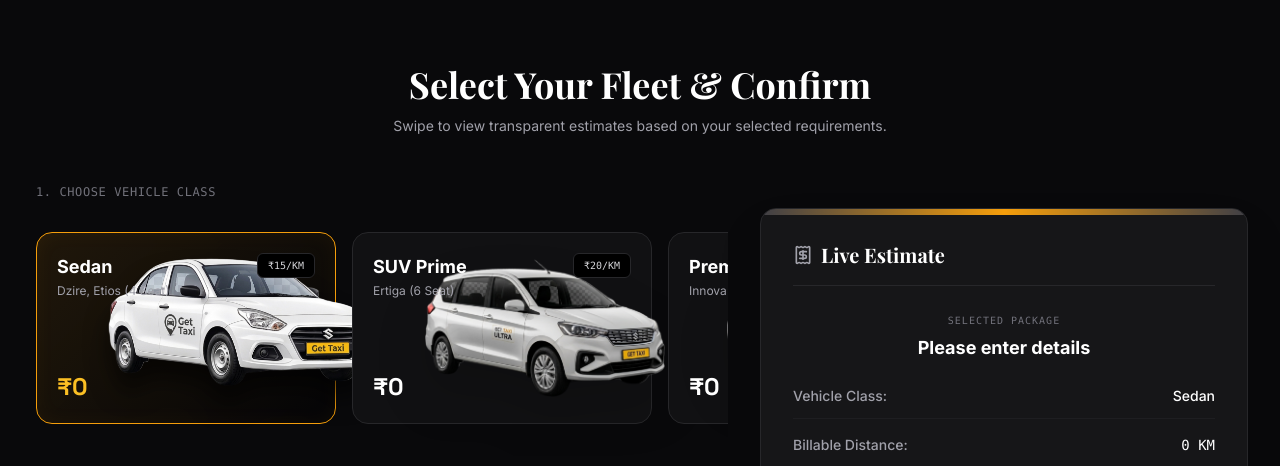
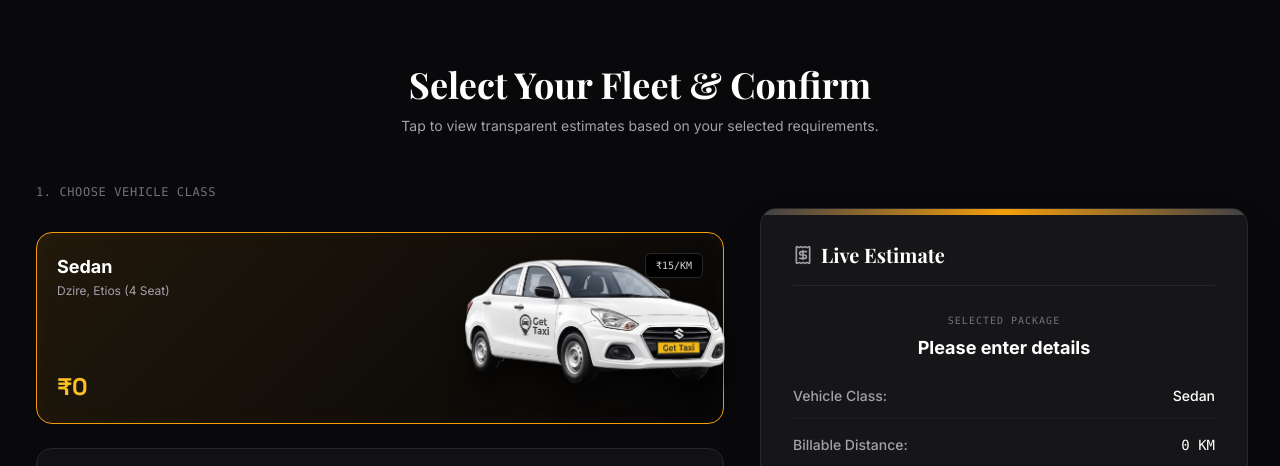
Before and after one commit to Habeeb-GetCabs/Get-Taxi-Modern, a plain HTML site: page index.html in a window 1280 px wide. Shown: the part 817-1283 px from the top of the page. Drawn offline with nearby package versions, Linux system fonts and the light colour scheme.

Commit message:
Update index.html

```diff
--- a/index.html
+++ b/index.html
@@ -126,7 +126,8 @@
   <!-- Hero & Form Overlay -->
   <section class="relative min-h-screen bg-zinc-950 flex items-center pt-24 pb-12 overflow-hidden">
     <div class="absolute inset-0 z-0">
-      <video autoplay loop muted playsinline class="w-full h-full object-cover opacity-30">
+      <!-- Video tag updated with preload="auto" -->
+      <video autoplay loop muted playsinline preload="auto" class="w-full h-full object-cover opacity-30">
         <source src="YOUR_COMPRESSED_VIDEO.mp4" type="video/mp4">
         <img src="https://images.unsplash.com/photo-1549317661-bd32c8ce0db2?auto=format&fit=crop&q=80&w=1920" class="w-full h-full object-cover opacity-30" />
       </video>
@@ -244,21 +245,21 @@
 
       <div class="text-center max-w-2xl mx-auto mb-12 space-y-3">
         <h3 class="font-serif font-bold text-3xl sm:text-4xl text-white">Select Your Fleet & Confirm</h3>
-        <p class="text-sm text-zinc-400">Swipe to view transparent estimates based on your selected requirements.</p>
+        <p class="text-sm text-zinc-400">Tap to view transparent estimates based on your selected requirements.</p>
       </div>
 
       <div class="grid grid-cols-1 lg:grid-cols-12 gap-8 items-start">
 
-        <!-- Left: Fleet Selection (Horizontal Scroll) & Contact -->
+        <!-- Left: Fleet Selection (Vertical Stack) & Contact -->
         <div class="lg:col-span-7 space-y-8">
 
           <div>
             <label class="block text-xs font-mono uppercase tracking-wider text-zinc-500 mb-4 ml-1">1. Choose Vehicle Class</label>
-            <!-- Horizontal Swipe Container -->
-            <div class="flex overflow-x-auto hide-scrollbar gap-4 pb-8 snap-x snap-mandatory pt-4 px-1" id="fleet-container">
+            <!-- Vertical Stack Container -->
+            <div class="flex flex-col gap-6 pb-8 pt-4 px-1" id="fleet-container">
 
               <!-- Sedan -->
-              <div onclick="selectVehicle('Sedan')" id="vehicle-card-Sedan" class="fleet-card active relative min-w-[280px] sm:min-w-[300px] h-48 rounded-2xl border border-brand-500 bg-zinc-900/40 p-5 cursor-pointer snap-center shrink-0 flex flex-col transition-colors">
+              <div onclick="selectVehicle('Sedan')" id="vehicle-card-Sedan" class="fleet-card active relative w-full h-48 rounded-2xl border border-brand-500 bg-zinc-900/40 p-5 cursor-pointer flex flex-col transition-colors">
                 <div class="flex justify-between items-start z-10">
                   <div>
                     <h4 class="font-bold text-lg text-white">Sedan</h4>
@@ -267,14 +268,14 @@
                   <span class="text-[10px] bg-black px-2.5 py-1 rounded-md text-zinc-300 font-mono border border-zinc-800">₹15/KM</span>
                 </div>
                 <!-- Transparent Car PNG -->
-                <div class="absolute inset-y-0 right-[-10%] flex items-center justify-end w-full pointer-events-none pr-4">
-                  <img src="fleet-sedan.png" alt="Sedan" class="car-image w-[80%] max-w-[240px] object-contain drop-shadow-2xl" onerror="this.style.display='none'">
+                <div class="absolute inset-y-0 right-0 flex items-center justify-end w-2/3 pointer-events-none pr-2 sm:pr-6">
+                  <img src="fleet-sedan.png" alt="Sedan" class="car-image w-full max-w-[220px] object-contain drop-shadow-2xl" onerror="this.style.display='none'">
                 </div>
                 <div id="price-Sedan" class="font-display font-black text-2xl text-brand-400 mt-auto z-10">₹0</div>
               </div>
 
               <!-- SUV Prime -->
-              <div onclick="selectVehicle('SUV_Prime')" id="vehicle-card-SUV_Prime" class="fleet-card relative min-w-[280px] sm:min-w-[300px] h-48 rounded-2xl border border-zinc-800 bg-[#111113] p-5 cursor-pointer snap-center shrink-0 flex flex-col transition-colors">
+              <div onclick="selectVehicle('SUV_Prime')" id="vehicle-card-SUV_Prime" class="fleet-card relative w-full h-48 rounded-2xl border border-zinc-800 bg-[#111113] p-5 cursor-pointer flex flex-col transition-colors">
                 <div class="flex justify-between items-start z-10">
                   <div>
                     <h4 class="font-bold text-lg text-white">SUV Prime</h4>
@@ -283,14 +284,14 @@
                   <span class="text-[10px] bg-black px-2.5 py-1 rounded-md text-zinc-300 font-mono border border-zinc-800">₹20/KM</span>
                 </div>
                 <!-- Transparent Car PNG -->
-                <div class="absolute inset-y-0 right-[-10%] flex items-center justify-end w-full pointer-events-none pr-4">
-                  <img src="fleet-suv-prime.png" alt="SUV Prime" class="car-image w-[85%] max-w-[250px] object-contain drop-shadow-2xl" onerror="this.style.display='none'">
+                <div class="absolute inset-y-0 right-0 flex items-center justify-end w-2/3 pointer-events-none pr-2 sm:pr-6">
+                  <img src="fleet-suv-prime.png" alt="SUV Prime" class="car-image w-full max-w-[230px] object-contain drop-shadow-2xl" onerror="this.style.display='none'">
                 </div>
                 <div id="price-SUV_Prime" class="font-display font-black text-2xl text-white mt-auto z-10">₹0</div>
               </div>
 
               <!-- Premium SUV -->
-              <div onclick="selectVehicle('Premium_SUV')" id="vehicle-card-Premium_SUV" class="fleet-card relative min-w-[280px] sm:min-w-[300px] h-48 rounded-2xl border border-zinc-800 bg-[#111113] p-5 cursor-pointer snap-center shrink-0 flex flex-col transition-colors">
+              <div onclick="selectVehicle('Premium_SUV')" id="vehicle-card-Premium_SUV" class="fleet-card relative w-full h-48 rounded-2xl border border-zinc-800 bg-[#111113] p-5 cursor-pointer flex flex-col transition-colors">
                 <div class="flex justify-between items-start z-10">
                   <div>
                     <h4 class="font-bold text-lg text-white">Premium SUV</h4>
@@ -299,8 +300,8 @@
                   <span class="text-[10px] bg-black px-2.5 py-1 rounded-md text-zinc-300 font-mono border border-zinc-800">₹25/KM</span>
                 </div>
                 <!-- Transparent Car PNG -->
-                <div class="absolute inset-y-0 right-[-10%] flex items-center justify-end w-full pointer-events-none pr-4">
-                  <img src="fleet-premium-suv.png" alt="Premium SUV" class="car-image w-[90%] max-w-[260px] object-contain drop-shadow-2xl" onerror="this.style.display='none'">
+                <div class="absolute inset-y-0 right-0 flex items-center justify-end w-2/3 pointer-events-none pr-2 sm:pr-6">
+                  <img src="fleet-premium-suv.png" alt="Premium SUV" class="car-image w-full max-w-[240px] object-contain drop-shadow-2xl" onerror="this.style.display='none'">
                 </div>
                 <div id="price-Premium_SUV" class="font-display font-black text-2xl text-white mt-auto z-10">₹0</div>
               </div>
```
